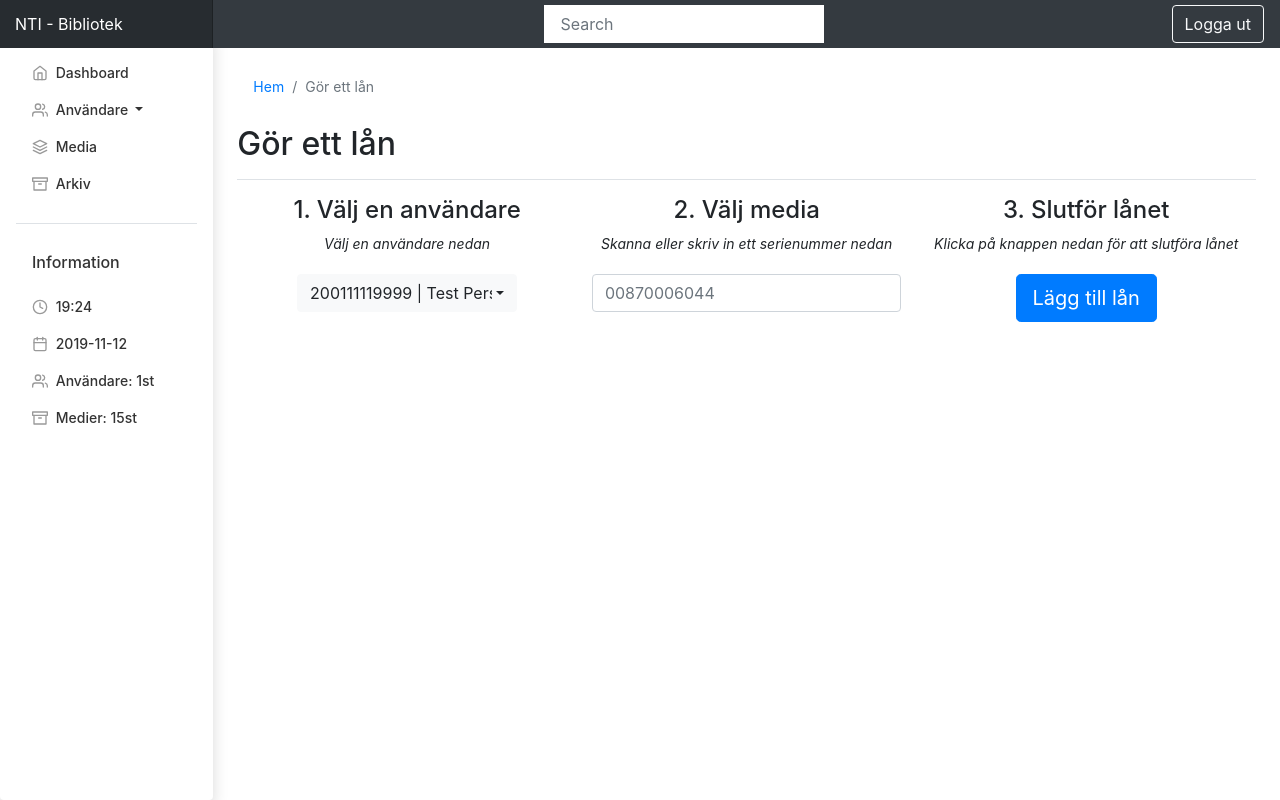
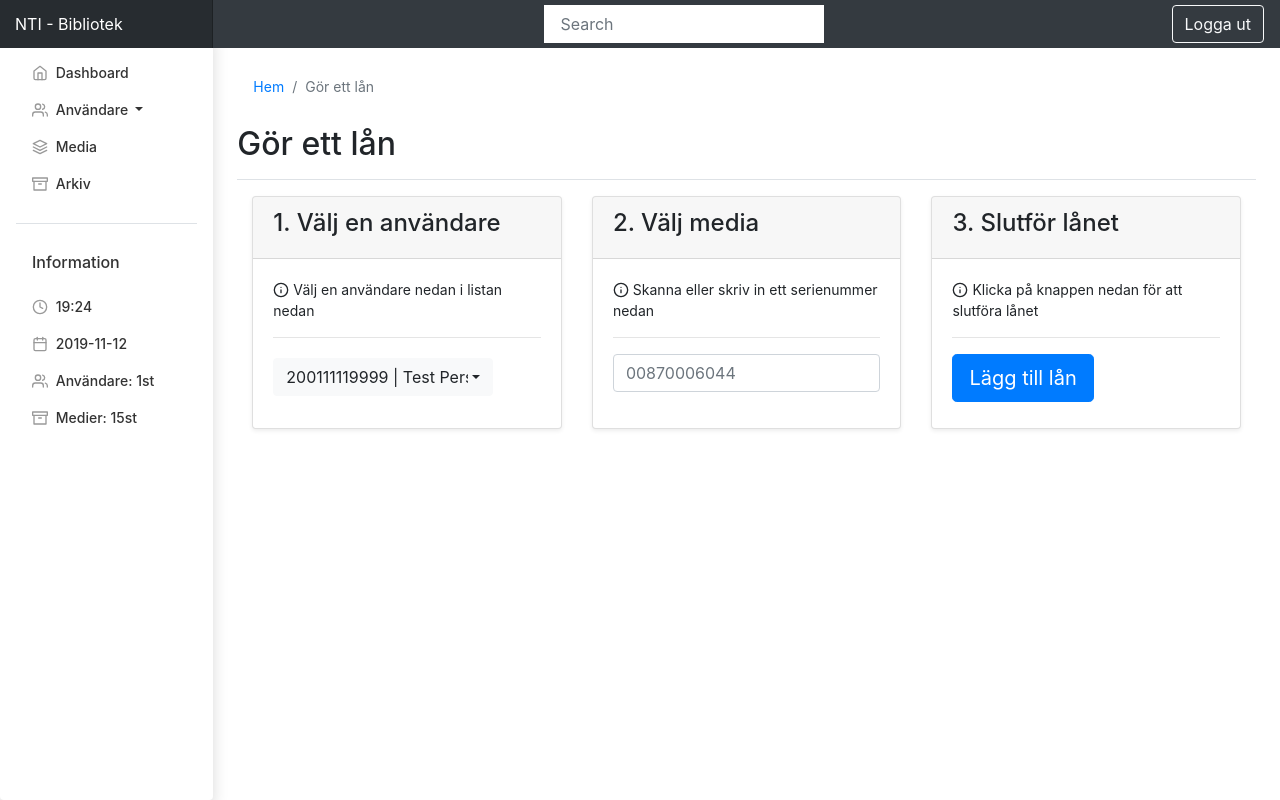
Before and after one commit to EddieGustafsson/LibrarySystem, a PHP site: page /index.php?page=addloan in a window 1280 px wide. Run offline with PHP 8.4, Linux system fonts and the light colour scheme; the visitor is signed in with stand-in values (Sample User, id 1); data comes from the database, SQL or seed files in the repository; some libraries are stand-ins or nearby versions.

Commit message:
Reworked the addloan page.

```diff
--- a/page/addloan.php
+++ b/page/addloan.php
@@ -11,18 +11,21 @@
   <h1 class="h2">Gör ett lån</h1>
 </div>
 
-
-<div class="container-fluid">
-    <div class="row">
-        <div class="col-sm" style="text-align: center;">
-
 <form action="includes/add.php" method="POST">
 
 <input type="hidden" name="function" value="addLoan">
 
-            <div style="margin-bottom:20px;">
+<div class="container-fluid">
+    <div class="row">
+
+        <div class="col-sm">
+            <div class="card h-100 shadow-sm">
+                <div class="card-header">
                     <h4>1. Välj en användare</h4>
-                <i>Välj en användare nedan</i>
+                </div>
+                <div class="card-body">
+                <p><span data-feather="info"></span> Välj en användare nedan i listan nedan</p>
+                <hr>
                     <div style="margin-top:20px;">
                         <select class="selectpicker show-tick" name="user_id" id="user_id" data-live-search="true" data-width="auto">
                             <?php
@@ -41,23 +44,37 @@
                     </div>
                 </div>
             </div>
-        <div class="col-sm" style="text-align: center;">
-            <div style="margin-bottom:20px;">
+        </div>
+
+        <div class="col-sm">
+            <div class="card h-100 shadow-sm">
+                <div class="card-header">
                     <h4>2. Välj media</h4>
-                <i>Skanna eller skriv in ett serienummer nedan</i>
                 </div>
+                <div class="card-body">
+                    <p><span data-feather="info"></span> Skanna eller skriv in ett serienummer nedan</p>
+                    <hr>
                     <div class="input-group mb-3">
                         <input type="text" name="item_id" class="form-control" placeholder="00870006044" maxlength="11" aria-label="item_id" aria-describedby="basic-addon1">
                     </div>
                 </div>
-        <div class="col-sm" style="text-align: center;">
-            <div style="margin-bottom:20px;">
+            </div>
+        </div>
+
+        <div class="col-sm">
+            <div class="card h-100 shadow-sm">
+                <div class="card-header">
                     <h4>3. Slutför lånet</h4>
-                <i>Klicka på knappen nedan för att slutföra lånet</i>
                 </div>
+                <div class="card-body">
+                    <p><span data-feather="info"></span> Klicka på knappen nedan för att slutföra lånet</p>
+                    <hr>
                     <input  value="Lägg till lån" type="submit" class="btn btn-primary btn-lg">
-
-            </form>
                 </div>
             </div>
         </div>
+
+    </div>
+</div>
+
+</form>
```
Lines whose indentation alone changed are shown as unchanged.
